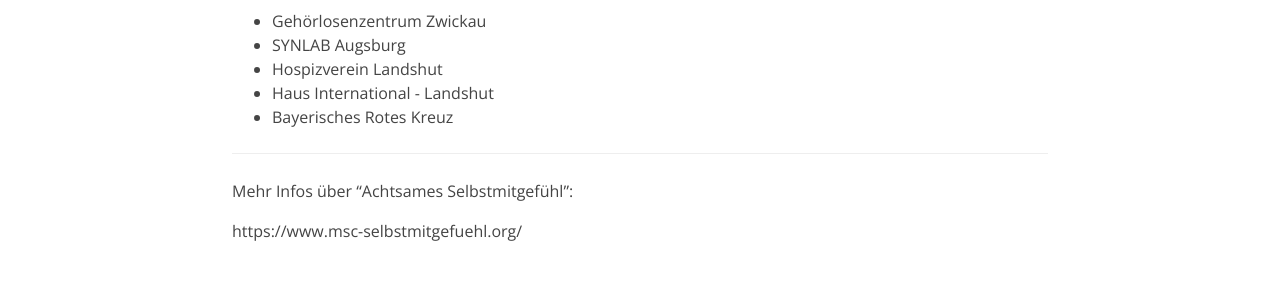
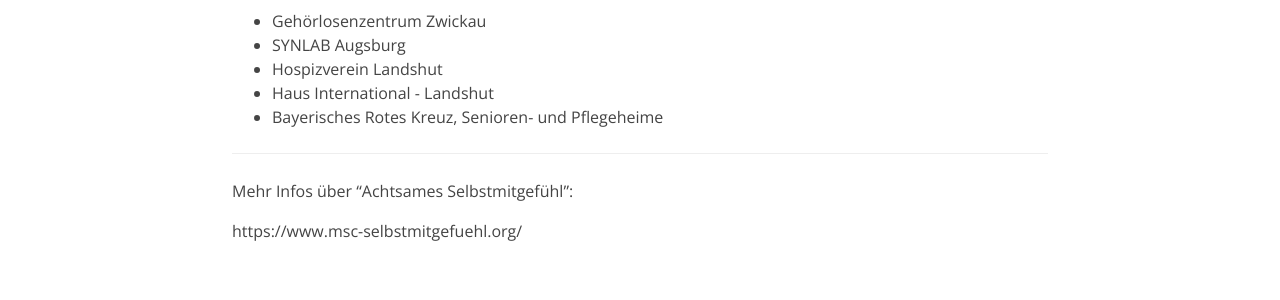
Before and after one commit to herzweite/herzweite.github.io, a Jekyll site: the page built from training.md, in a window 1280 px wide. Shown: the part 1060-1360 px from the top of the page. Built offline with Jekyll 4.4.1, drawn with Linux system fonts in a browser that asks for light colours.

Commit message:
Update training.md

```diff
--- a/training.md
+++ b/training.md
@@ -38,7 +38,7 @@
 - SYNLAB Augsburg
 - Hospizverein Landshut
 - Haus International - Landshut
-- Bayerisches Rotes Kreuz
+- Bayerisches Rotes Kreuz, Senioren- und Pflegeheime
 
 _______________________________________________________________________________________________________________________________________________________________________
 
```
